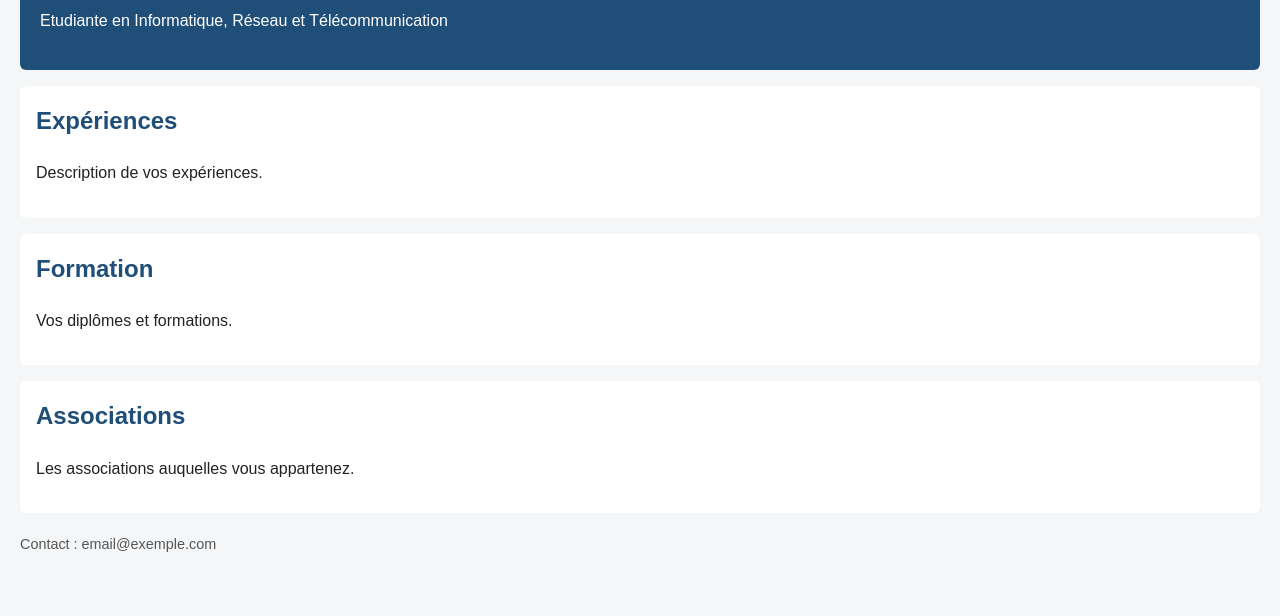
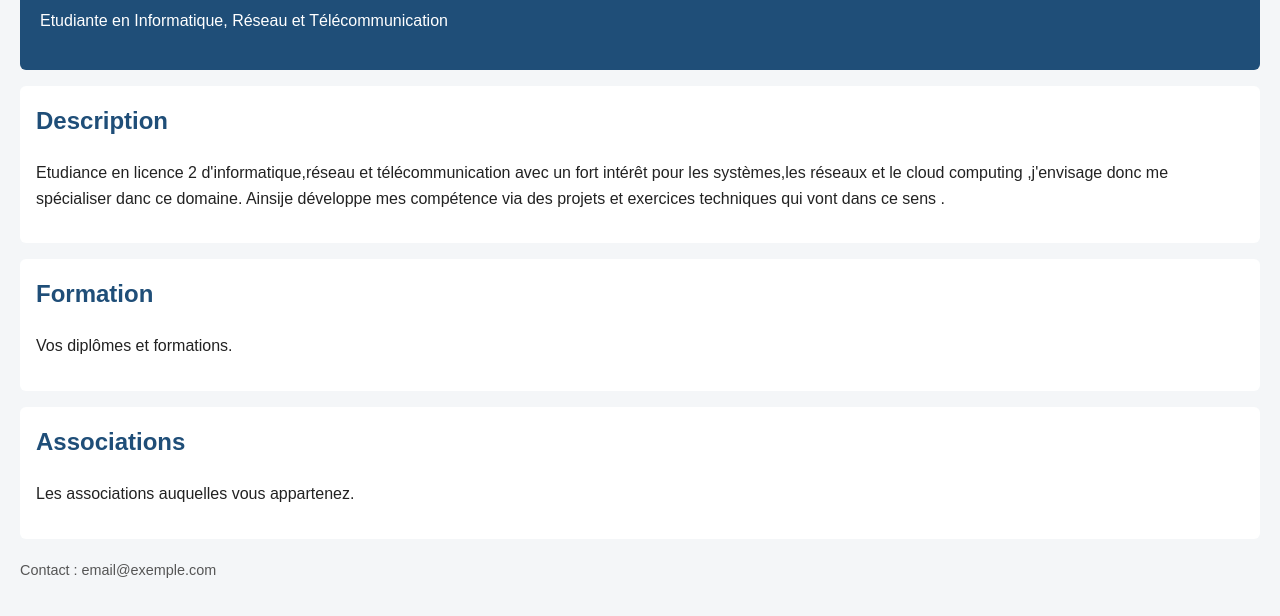
Before and after one commit to Angela-Gbedan/git-mon-cv, a plain HTML site: page index.html in a window 1280 px wide. Shown: the part 126-742 px from the top of the page. Drawn offline with Linux system fonts and the light colour scheme.

Commit message:
mise en place de la section description

```diff
--- a/index.html
+++ b/index.html
@@ -14,8 +14,9 @@
 
   <main>
     <section>
-      <h2>Expériences</h2>
-      <p>Description de vos expériences.</p>
+      <h2>Description</h2>
+      <p>Etudiance en licence 2 d'informatique,réseau et télécommunication avec un fort intérêt pour les systèmes,les réseaux et le cloud computing ,j'envisage donc me spécialiser danc ce domaine. Ainsije développe mes compétence via des projets et exercices techniques qui vont dans ce sens .
+      </p>
     </section>
 
     <section>
```
